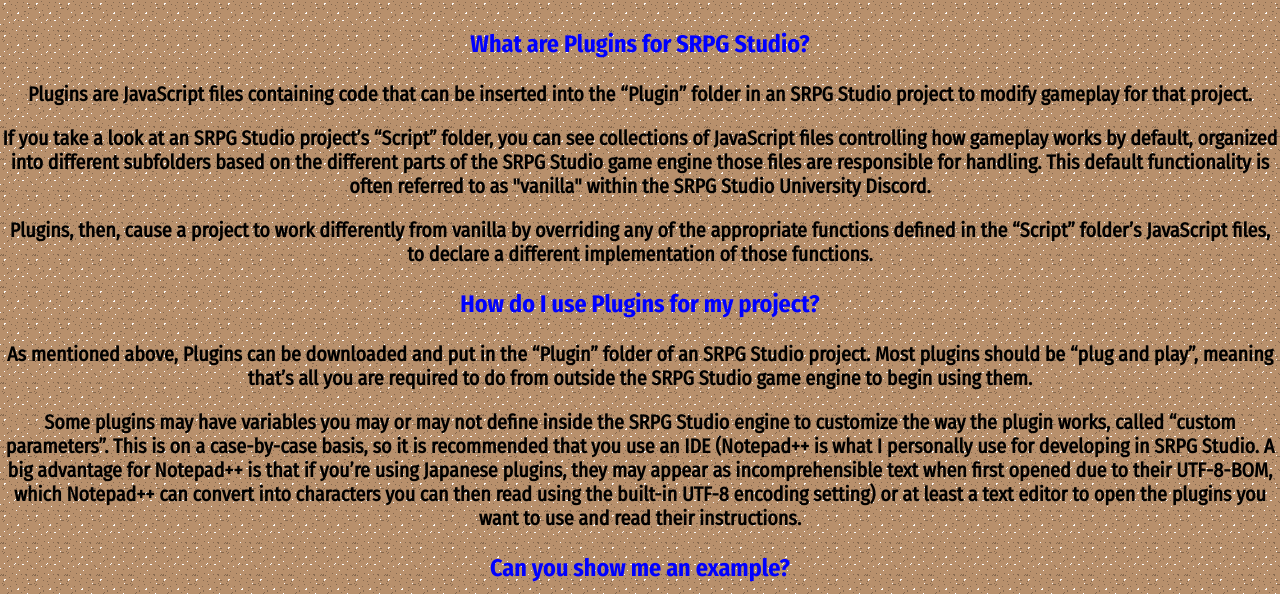
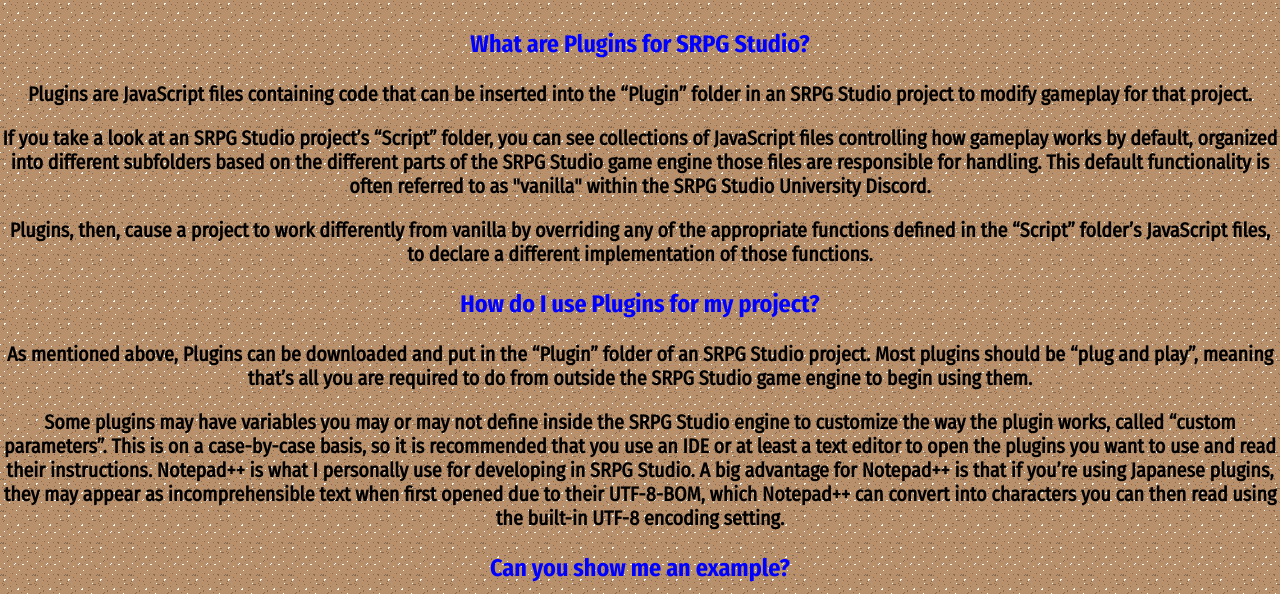
Before and after one commit to CeruleanAcorn/shoreline, a plain HTML site: page pluginqna.html in a window 1280 px wide. Shown: the part 185-779 px from the top of the page. Drawn offline with Linux system fonts and the light colour scheme.

Commit message:
Update pluginqna.html

```diff
--- a/pluginqna.html
+++ b/pluginqna.html
@@ -59,8 +59,10 @@
                 Most plugins should be “plug and play”, meaning that’s all you are required to do from outside the SRPG Studio game engine to begin using them. </p>
             <p>
                 Some plugins may have variables you may or may not define inside the SRPG Studio engine to customize the way the plugin works, called “custom parameters”.
-                This is on a case-by-case basis, so it is recommended that you use an IDE (Notepad++ is what I personally use for developing in SRPG Studio. A big advantage for Notepad++ is that if you’re using Japanese plugins, they may appear as incomprehensible text when first opened due to their UTF-8-BOM, which Notepad++ can convert into characters you can then read using the built-in UTF-8 encoding setting)
+                This is on a case-by-case basis, so it is recommended that you use an IDE
                 or at least a text editor to open the plugins you want to use and read their instructions.
+
+                Notepad++ is what I personally use for developing in SRPG Studio. A big advantage for Notepad++ is that if you’re using Japanese plugins, they may appear as incomprehensible text when first opened due to their UTF-8-BOM, which Notepad++ can convert into characters you can then read using the built-in UTF-8 encoding setting.
             </p>
 
         </h3>
```
